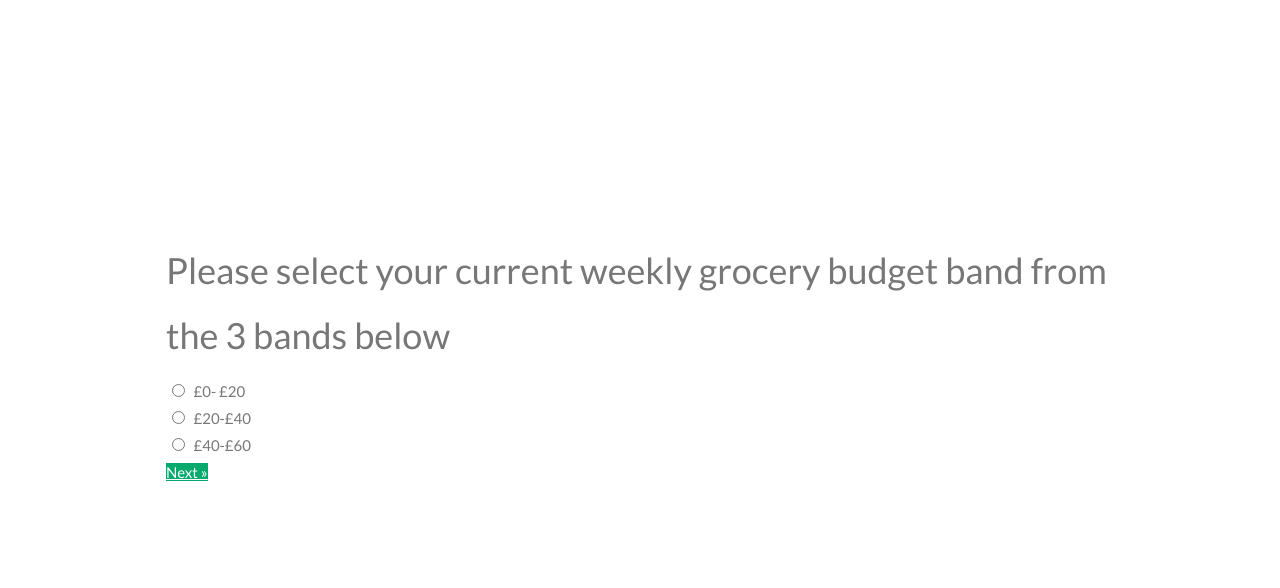
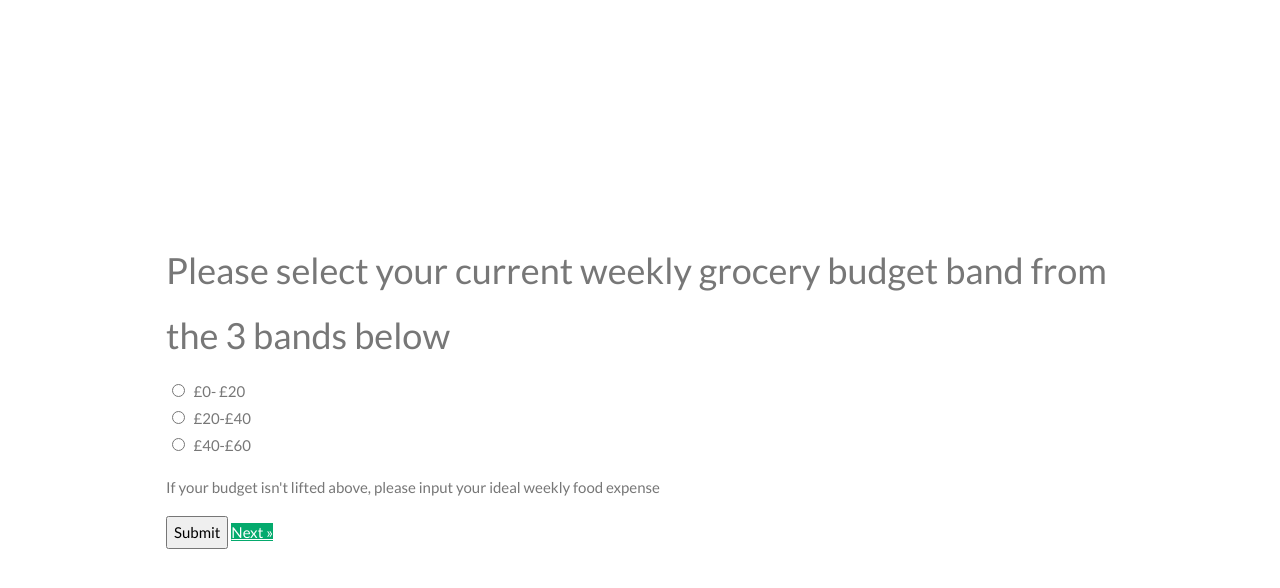
Before and after one commit to simonstorey94/fitnessfinance, a plain HTML site: page Code/budget.html in a window 1280 px wide. Shown: the part 236-824 px from the top of the page. Drawn offline with nearby package versions, Linux system fonts and the light colour scheme.

Commit message:
finished off save buttons

```diff
--- a/Code/budget.html
+++ b/Code/budget.html
@@ -46,6 +46,9 @@
       <label for="javascript">£40-£60</label>
 
       <br>
+
+      <p>If your budget isn't lifted above, please input your ideal weekly food expense</p>
+      <button type="submit" value="Submit">Submit</button>
       <a href="DietSuggestions.html" class="next">Next &raquo;</a>
 
 
```
